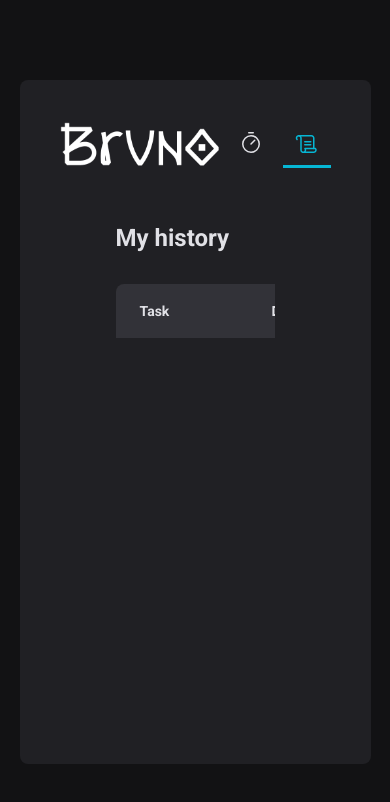
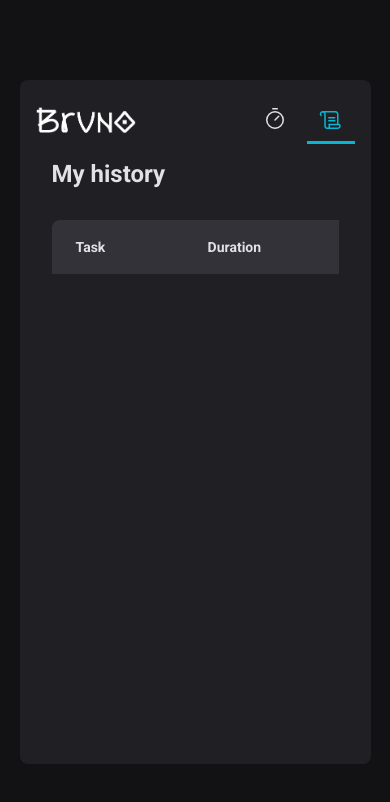
Before and after one commit to devsantosbruno/pomodoro-timer, a React (Vite) app: page /history in a window 390 px wide. Shown: the top 802 px of the page. Built offline with nearby package versions, Linux system fonts and the light colour scheme.

Commit message:
fix: minimal responsive

```diff
--- a/src/components/Header/index.tsx
+++ b/src/components/Header/index.tsx
@@ -7,7 +7,7 @@ import logoBruno from "../../assets/logo-bruno.png";
 export function Header() {
   return (
     <HeaderContainer>
-      <img src={logoBruno} alt="" />
+      <img src={logoBruno} alt="" width={100} />
 
       <nav>
         <NavLink to="/" title="Timer">
--- a/src/layouts/DefaultLayout/styles.ts
+++ b/src/layouts/DefaultLayout/styles.ts
@@ -4,7 +4,10 @@ export const LayoutContainer = styled.div`
   max-width: 90vw;
   min-height: calc(100vh - 10rem);
   margin: 5rem auto;
-  padding: 2.5rem;
+  padding: 1rem;
+  @media only screen and (min-width: 720px) {
+    padding: 2.5rem;
+  }
 
   background: ${(props) => props.theme["gray-800"]};
   border-radius: 8px;
--- a/src/pages/History/styles.ts
+++ b/src/pages/History/styles.ts
@@ -2,7 +2,10 @@ import styled from "styled-components";
 
 export const HistoryContainer = styled.main`
   flex: 1;
-  padding: 3.5rem;
+  padding: 1rem;
+  @media only screen and (min-width: 720px) {
+    padding: 3.5rem;
+  }
 
   display: flex;
   flex-direction: column;
```
